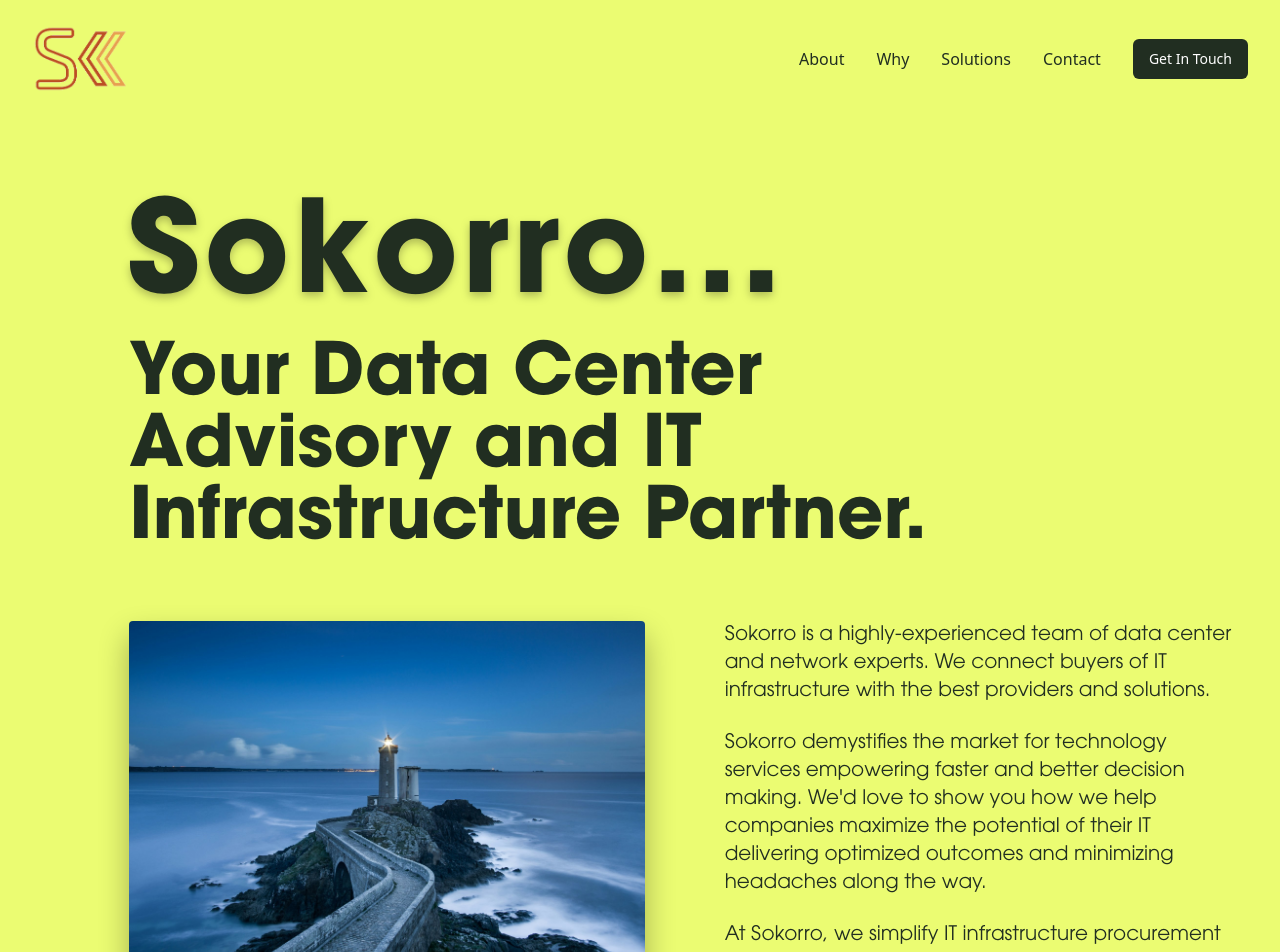
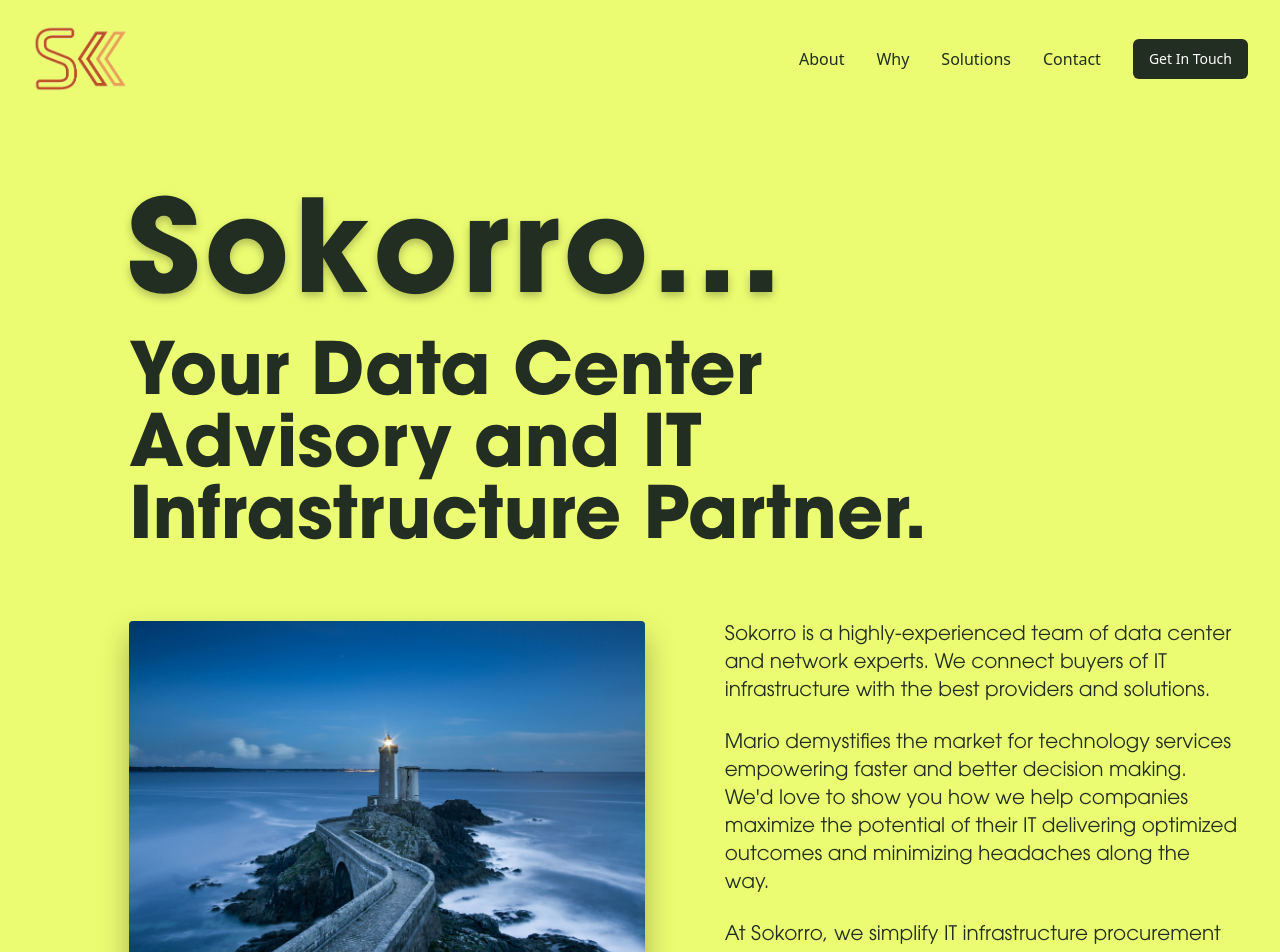
Before and after one commit to supermactacos/mv2, a Next.js app: page / in a window 1280 px wide. Shown: the top 952 px of the page. Built offline with nearby package versions, Linux system fonts and the light colour scheme.

Commit message:
Update page.tsx
mario added to line 2

```diff
--- a/app/page.tsx
+++ b/app/page.tsx
@@ -50,7 +50,7 @@
                     Sokorro is a highly-experienced team of data center and network experts. We connect buyers of IT infrastructure with the best providers and solutions.
                   </p>
                   <p className="text-lg md:text-xl font-avantgarde-bk text-[#212e21]">
-                    Sokorro demystifies the market for technology services empowering faster and better decision making. We'd love to show you how we help companies maximize the potential of their IT delivering optimized outcomes and minimizing headaches along the way.
+                    Mario demystifies the market for technology services empowering faster and better decision making. We'd love to show you how we help companies maximize the potential of their IT delivering optimized outcomes and minimizing headaches along the way.
                   </p>
                   <p className="text-lg md:text-xl font-avantgarde-bk text-[#212e21]">
                     At Sokorro, we simplify IT infrastructure procurement into a streamlined and enjoyable experience.
```
